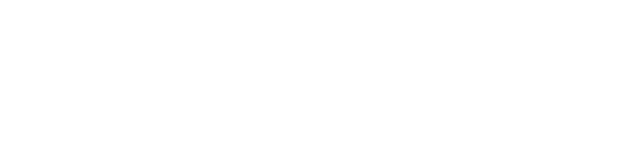
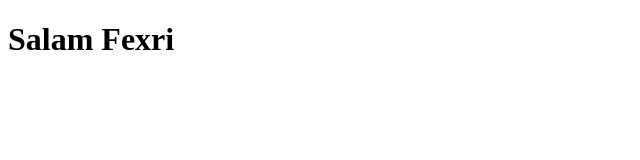
Before and after one commit to FuadBendaliyev/proje, a plain HTML site: page about.html in a window 1280 px wide. Shown: the whole page, without its empty margins (0-640 px from the left). Drawn offline with Linux system fonts and the light colour scheme.

Commit message:
H1 icne Salam Fexri yazdim

```diff
--- a/about.html
+++ b/about.html
@@ -7,6 +7,6 @@
     <title>Document</title>
 </head>
 <body>
-    <h1></h1>
+    <h1>Salam Fexri</h1>
 </body>
 </html>
```
